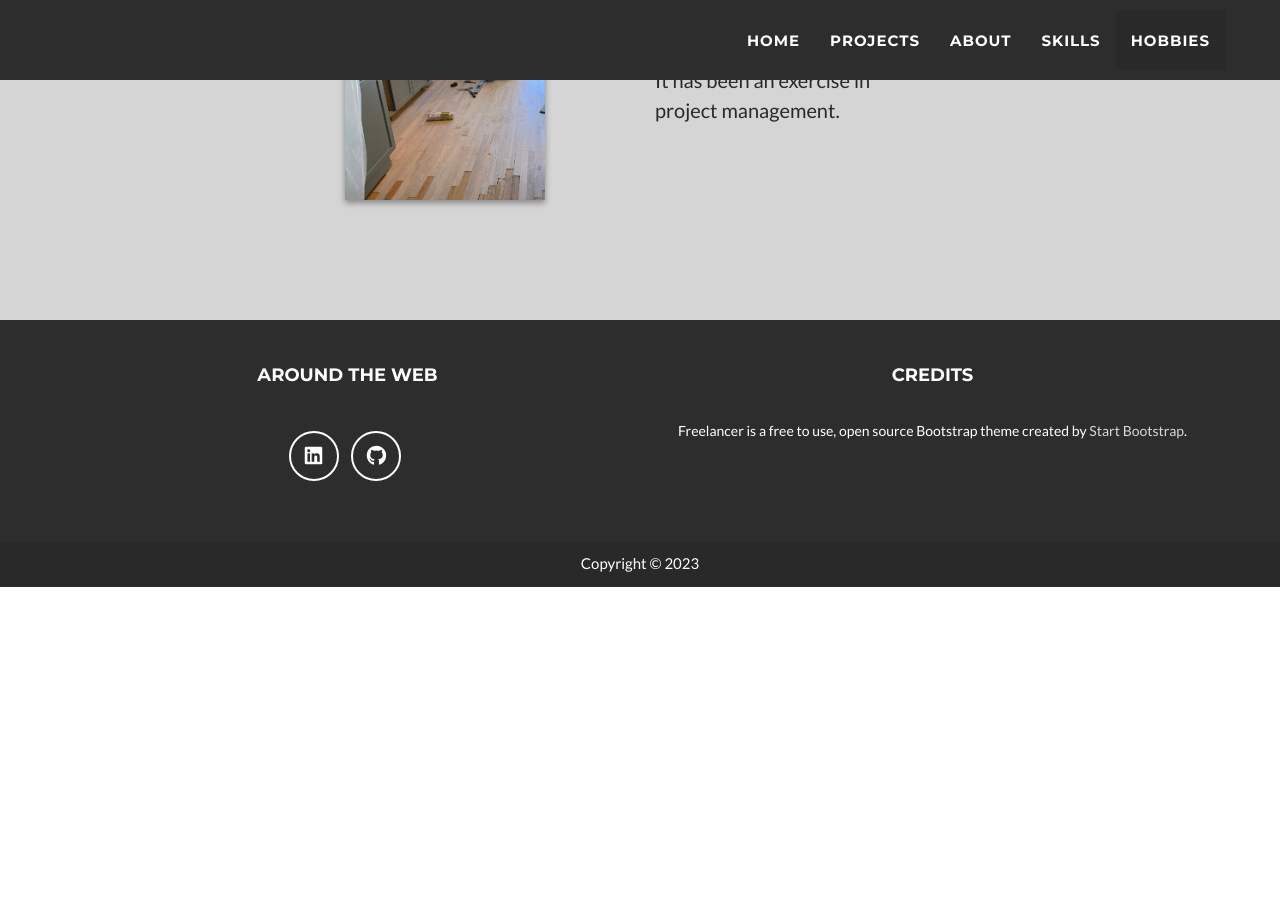
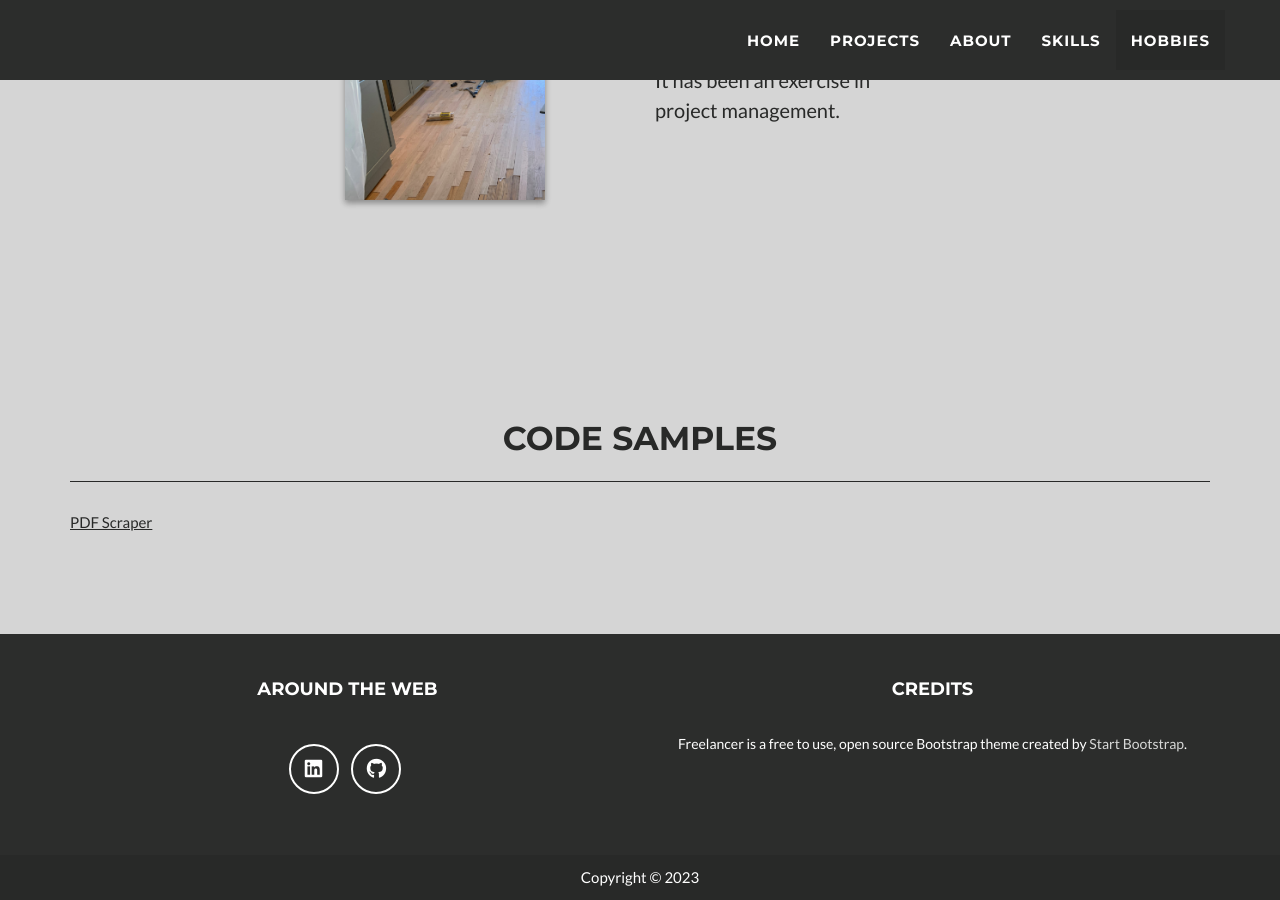
Before and after one commit to brf217/brf217.github.io, a Jekyll site: the page built from _posts/2014-07-13-project-6.markdown, in a window 1280 px wide and 900 px high, scrolled down 3822 px. Built offline with Jekyll 4.4.1, drawn with Linux system fonts in a browser that asks for light colours; before the commit the page ends 4409 px from its top, so only the background shows below that.

Commit message:
Update default.html

```diff
--- a/_layouts/default.html
+++ b/_layouts/default.html
@@ -9,6 +9,7 @@
   {% include about.html %}
   {% include skills.html %}
   {% include hobbies.html %}
+  {% include code.html %}
 
 
   {% include footer.html %}
```
